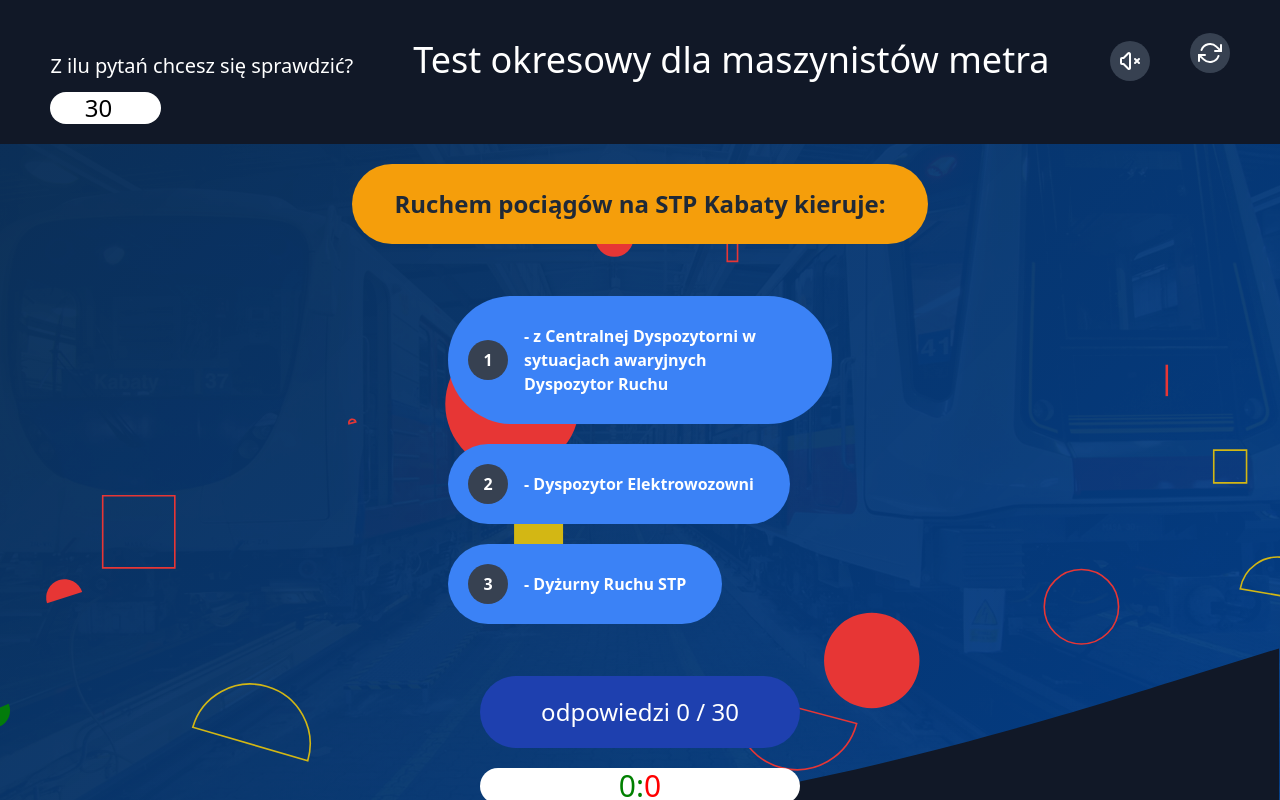
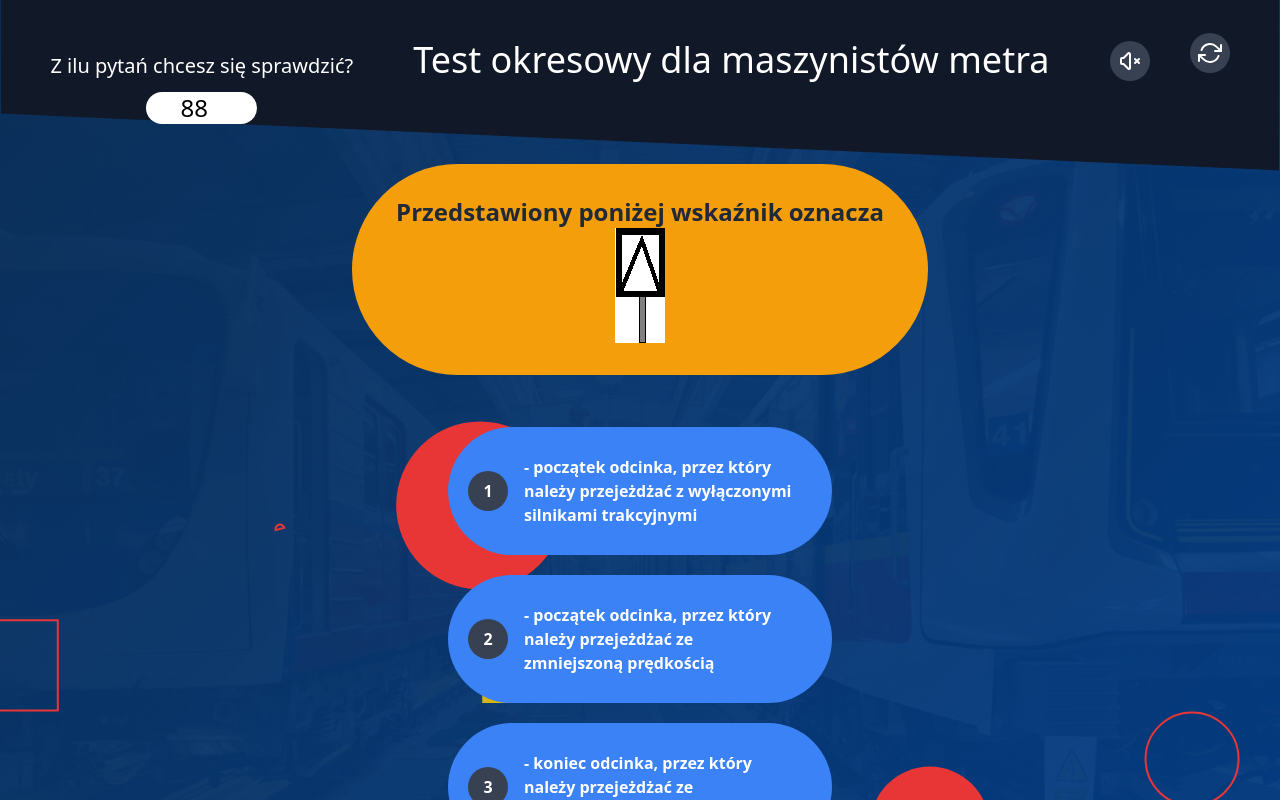
Before and after one commit to pablop76/metro-test, a React (Create React App) app: page / in a window 1280 px wide. Shown: the top 800 px of the page. Built offline with nearby package versions, Linux system fonts and the light colour scheme.

Commit message:
losowanie kolejności pytań za kazdym uruchomieniem

```diff
--- a/public/questions.json
+++ b/public/questions.json
@@ -1,5 +1,3 @@
-{
-    "test": [
 {
     "questions": [
         {
@@ -803,5 +801,3 @@
         }
     ]
 }
-    ]
-}
--- a/src/App.css
+++ b/src/App.css
@@ -1,8 +1,8 @@
 .bg-container {
-  background-image: url(./images/bg.svg), url(./images/overlay.svg), url(./images/stp.jpg);
+  background-image: url(./images/bg.svg), url(./images/bg-top.svg), url(./images/overlay.svg), url(./images/stp.jpg);
   background-repeat: no-repeat;
-  background-size: contain, cover, cover;
-  background-position: center bottom, center, bottom center;
+  background-size: contain, contain, cover, cover;
+  background-position: center bottom, top center, center, bottom center;
 }
 
 .current {
--- a/src/App.js
+++ b/src/App.js
@@ -13,21 +13,34 @@ function App() {
 
   const [currentTest, setCurrentTest] = useState([]);
   const [currentQuestion, setCurrentQuestion] = useState(0);
-  const [maxQuestions, setMaxQuestions] = useState("30");
+  const [maxQuestions, setMaxQuestions] = useState(0);
   const [audio, setAudioOn] = useState(false);
   const [correctAnswers, setCorectAnswers] = useState(0);
   const [inCorrectAnswers, setInCorrectAnswers] = useState(0);
   const [dangerAlert, setDangerAlert] = useState(false);
   const [isDisabled, setIsDisabled] = useState(false);
 
+  // Losowanie pytań od 0 do długość tablicy
+
+  const draw = (arr, counter) => {
+    const arr2 = [...arr];
+    const arr3 = [];
+    if (arr2.length >= counter) {
+      for (let i = 0; i < counter; i++) {
+        let index = Math.floor(Math.random() * arr2.length);
+        arr3.push(arr2[index]);
+        arr2.splice(index, 1);
+      }
+    } else {
+      alert("Nie ma tyle pytań w puli");
+      return;
+    }
+    return arr3;
+  }
+
   const sound = new Audio(oklaski);
   const sound2 = new Audio(smiech);
-  const getQuizData = async () => {
-    const response = await fetch('./questions.json');
-    const data = await response.json();
-    setCurrentTest(data.test[0].questions)
-    console.log(data.test[0].questions[0].length);
-  }
+
   const answerChange = (answerUser, el) => {
     if (currentQuestion >= maxQuestions) return;
     setIsDisabled(true);
@@ -80,17 +93,27 @@ function App() {
     return "wrong";
   })();
 
-  useEffect(() => getQuizData(), [])
+  useEffect(() => {
+    const getQuizData = async () => {
+      const response = await fetch('./questions.json');
+      const data = await response.json();
+      const drawData = draw(data.questions, data.questions.length);
+      setCurrentTest(drawData);
+      setMaxQuestions(data.questions.length);
+    }
+    getQuizData();
+  }, []);
+
   return (
     <div className="bg-container container mx-auto min-h-screen pb-5">
-      <div className="flex items-baseline justify-center bg-gray-900 text-white flex-wrap bg-overlay-top">
+      <div className="flex items-baseline justify-center text-white flex-wrap bg-overlay-top">
         <LimitOfquestions handleChangeLimit={handleChangeLimit} maxQuestions={maxQuestions} currentTest={currentTest} />
         <Header />
         <SoundOnOff handleClickAudio={handleClickAudio} audio={audio} />
         <Refresh refreshPage={refreshPage} />
       </div>
       <Quiz currentTest={currentTest} currentQuestion={currentQuestion} answerChange={answerChange} isDisabled={isDisabled}>
-        {dangerAlert ? <DangerAlert description={currentTest[currentQuestion].correct + 1} /> : ""}
+        {dangerAlert ? <DangerAlert answers={currentTest[currentQuestion].content} corectAnswer={currentTest[currentQuestion].correct} /> : ""}
       </Quiz>
       <div className="flex justify-center p-5 text-2xl bg-blue-800 text-white rounded-full max-w-xs mx-auto m-5">
         odpowiedzi {correctAnswers + inCorrectAnswers} / {maxQuestions}
--- a/src/components/alerts/DangerAlert.js
+++ b/src/components/alerts/DangerAlert.js
@@ -1,9 +1,31 @@
 const DangerAlert = (props) => {
+    const { answers, corectAnswer } = props;
+
     return (
-        <div className="bg-indigo-900 text-center py-4 lg:px-4">
-            <div className="p-2 bg-indigo-500 items-center text-indigo-100 leading-none lg:rounded-full flex lg:inline-flex" role="alert">
-                <span className="flex rounded-full bg-red-500 uppercase px-2 py-1 text-xs font-bold mr-3">Źle !!!</span>
-                <span className="font-semibold mr-2 text-left flex-auto">Prawidłowa odpowiedż to {props.description}</span>
+        <div
+            class="relative top-20 mx-auto p-5 border w-80 shadow-lg rounded-md bg-blue-500 bg-opacity-80">
+            <div class="mt-3 text-center">
+                <div class="mx-auto flex items-center justify-center h-12 w-12 rounded-full bg-red-500">
+                    <svg class="h-8 w-8 text-white" fill="none" viewBox="0 0 24 24" stroke="currentColor">
+                        <path stroke-linecap="round" stroke-linejoin="round" stroke-width="2" d="M6 18L18 6M6 6l12 12" />
+                    </svg>
+                </div>
+                <h3 class="text-xl leading-6 font-medium text-gray-900 m-5">Błąd!</h3>
+                <div class="mt-2 px-7 py-3">
+                    <p class=" text-white text-xl">
+                        Prawidłowa odpowiedź to {corectAnswer + 1}
+                    </p>
+                    <p class=" text-green-400 text-xl font-bold">
+                        {answers[corectAnswer]}
+                    </p>
+                </div>
+                {/* <div class="items-center px-4 py-3">
+                    <button
+                        id="ok-btn"
+                        class="px-4 py-2 bg-green-500 text-white text-base font-medium rounded-md w-full shadow-sm hover:bg-green-600 focus:outline-none focus:ring-2 focus:ring-green-300">
+                        OK
+                    </button>
+                </div> */}
             </div>
         </div>
     );
--- a/src/components/limitOfquestions/LimitOfquestions.js
+++ b/src/components/limitOfquestions/LimitOfquestions.js
@@ -2,7 +2,7 @@ const limitOfquestions = (props) => {
     return (
         <div className="m-5">
             <label htmlFor="counter" className="text-xl">Z ilu pytań chcesz się sprawdzić?</label>
-            <input className="block text-center rounded-3xl text-2xl text-black mt-3" type="number" id="counter" value={props.maxQuestions} onChange={props.handleChangeLimit} min="0" max={props.currentTest.length} />
+            <input className="block text-center rounded-3xl text-2xl text-black mt-3 m-auto" type="number" id="counter" value={props.maxQuestions} onChange={props.handleChangeLimit} min="0" max={props.currentTest.length} />
         </div>
     );
 }
--- a/src/components/quiz/Quiz.js
+++ b/src/components/quiz/Quiz.js
@@ -3,7 +3,7 @@ const Quiz = (props) => {
     const { currentTest, currentQuestion, isDisabled } = props;
     return (
         <>
-            <div className="p-6 text-2xl text-center bg-yellow-500 text-gray-800 rounded-full max-w-xl mx-auto m-5 font-bold">
+            <div className="p-8 text-2xl text-center bg-yellow-500 text-gray-800 rounded-full max-w-xl mx-auto m-5 font-bold">
                 {currentTest[currentQuestion]?.question}
                 {currentTest[currentQuestion]?.image ? <img src={`./${currentTest[currentQuestion]?.image}`} alt="" className="mx-auto" /> : ""}
             </div>
```
Also changed, not shown: src/images/bg-top.svg (added). Lines whose indentation alone changed are shown as unchanged.
